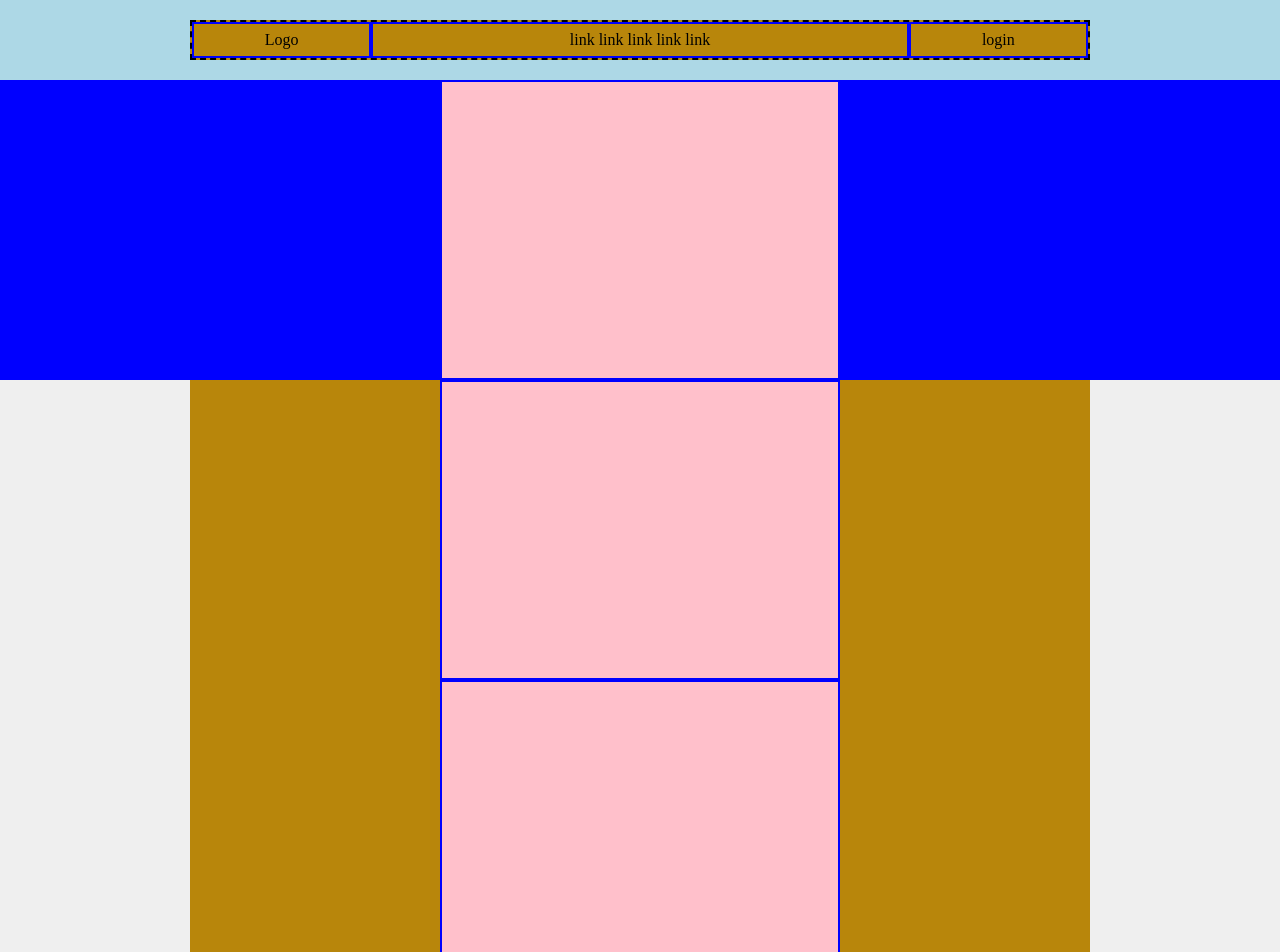
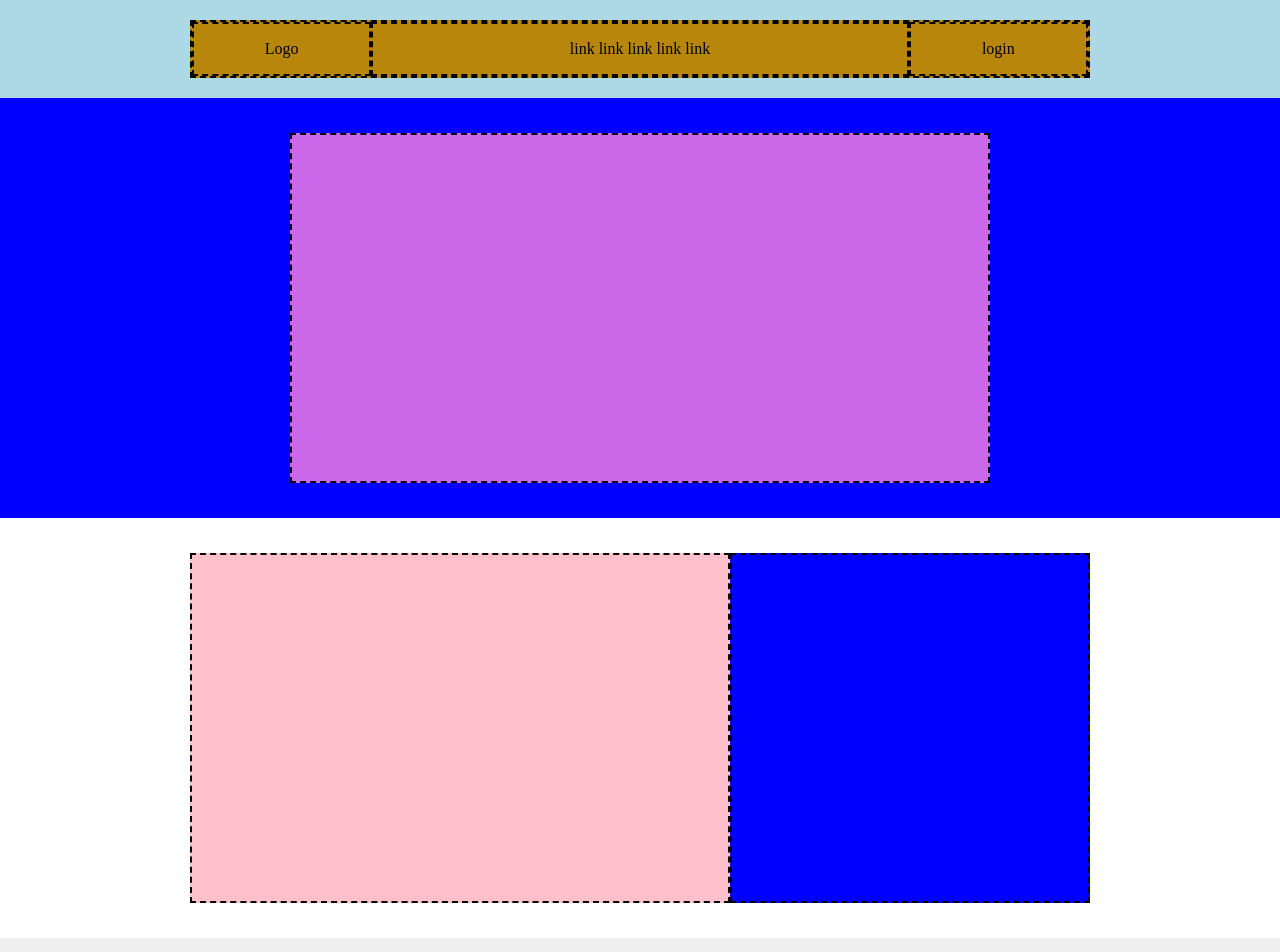
Before and after one commit to steliancruceanu99/htmlcss-struttura-discord, a plain HTML site: page index.html in a window 1280 px wide. Shown: the top 952 px of the page. Drawn offline with Linux system fonts and the light colour scheme.

Commit message:
ADD: features from 2nd to 5th slide and more bg colors on css

```diff
--- a/css/app.css
+++ b/css/app.css
@@ -12,9 +12,8 @@ ol{
 .row{
     display: flex;
     flex-wrap: wrap;
+    align-content: center;
 }
-
-
 
 body{
     background-color:#efefef;
@@ -36,6 +35,9 @@ body{
 .col-50{
     width: 50%;
 }
+.col-40{
+    width: 40%;
+}
 .col-60{
     width: 60%;
 }
@@ -48,65 +50,71 @@ body{
 .p-10{
     padding: 40px 10px;
 }
-
-.al-self{
-    align-self: self-start;
+.p-35{
+    padding: 35px;
 }
-
+.col-reverse{
+    flex-direction: row-reverse;
+}
 /* LAYOUT */
-.container{
+.w-900{
     max-width: 900px;
     margin: 0 auto;
 }
-
-
 /* HEADER */
 .navbar{
     background-color:#add8e6 ;
     padding: 20px;
 }
 
+/* MAIN */
+
+.violet-container{
+    background-color: rgb(203, 103, 233);
+    height: 350px;
+    width: 700px;
+}
+
+.dash-cont{
+    height: 350px;
+    width: 900px;
+}
+
 .container{
     display: flex;
-    background-color: darkgoldenrod;
 }
 
-/* MAIN */
+/* BACKROUND COLORS */
 
 .bg-blue{
     background-color: blue;
 }
-
-.pink-container{
+.bg-pink{
     background-color: pink;
-    height: 300px;
-    width: 400px;
 }
 
+.bg-yellow{
+    background-color: darkgoldenrod;
+}
+.bg-white{
+    background-color: white;
+}
 
-
-
-
-
-
-
-
-
-
-
-
-
-
-
+.bg-black{
+    background-color: black;
+}
+.bg-green{
+    background-color: green;
+}
 /* DEBUG RULES */
 .debug .container{
     border: 2px dashed black;
 }
 .debug .row{
-    border:2px solid red;
+    border:2px dashed black;
     padding: 16px;
 }
-.debug .row{
-    border:2px solid blue ;
-    padding: 7px;
+
+.p-35 .row{
+    border: 2px dashed black;
 }
--- a/index.html
+++ b/index.html
@@ -9,7 +9,7 @@
 <body>
     <header>
         <nav class="debug navbar">
-            <div class="yellow-container container w-900">
+            <div class="bg-yellow container w-900">
                 <div class="row col-20 p-10 al-self">
                     <div>Logo</div>
                 </div>
@@ -25,34 +25,48 @@
     <main>
         <!-- PRIMA SLIDE -->
         <div class="p-35 bg-blue debug">
-            <div class="row pink-container">
+            <div class=" container violet-container">
             </div>
         </div>
         <!-- SECONDA SLIDE -->
-        <div class="p-35 bg-white debug w-900 container">
-            <div class="row pink-container">
+        <section class="bg-white  p-35 ">
+            <div class="container debug dash-cont ">
+                <div class="col-60 row bg-pink">
+                </div>
+                <div class="col-40 row bg-blue ">
+                </div>
             </div>
-        </div>
+        </section>
+
         <!-- TERZA SLIDE -->
-        <div class="p-35 debug w-900  container">
-            <div class="row pink-container">
+        <section class="p-35 ">
+            <div class="container debug dash-cont col-reverse ">
+                <div class="col-60 row bg-pink">
+                </div>
+                <div class="col-40 row bg-blue ">
+                </div>
             </div>
-        </div>
+        </section>
+
         <!--QUARTA SLIDE -->
-        <div class="p-35 bg-white debug w-900 container">
-            <div class="row pink-container">
+        <section class="bg-white  p-35 ">
+            <div class="container debug dash-cont ">
+                <div class="col-60 row bg-pink">
+                </div>
+                <div class="col-40 row bg-blue ">
+                </div>
             </div>
-        </div>
+        </section>
+
         <!--QUINTA SLIDE -->
-        <div class="p-35 debug w-900 container">
-            <div class="row pink-container">
+        <section class="p-35 ">
+            <div class="container debug dash-cont ">
+                <div class="row bg-green">
             </div>
-        </div>
+        </section>
+
         <!--SESTA SLIDE -->
-        <div class="p-35 bg-black debug w-900 container">
-            <div class="row pink-container">
-            </div>
-        </div>
+
     </main>
     <footer>
 
```
